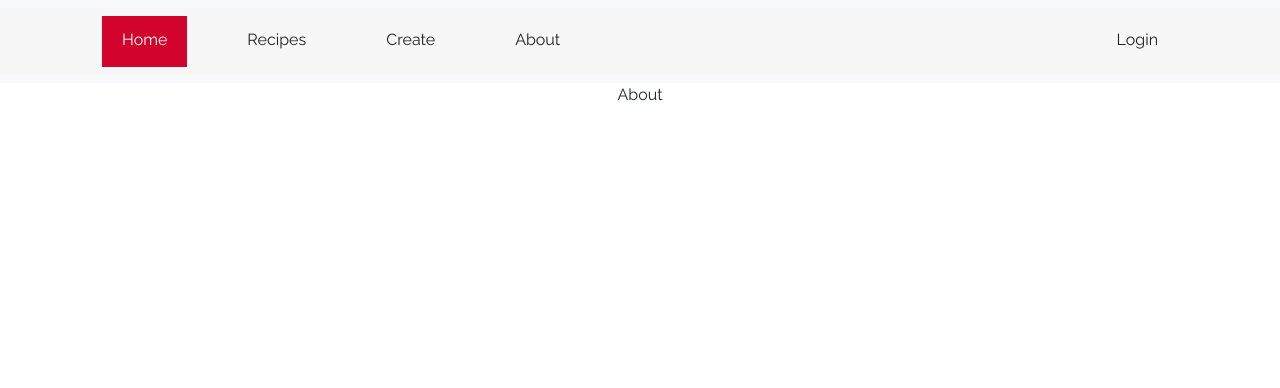
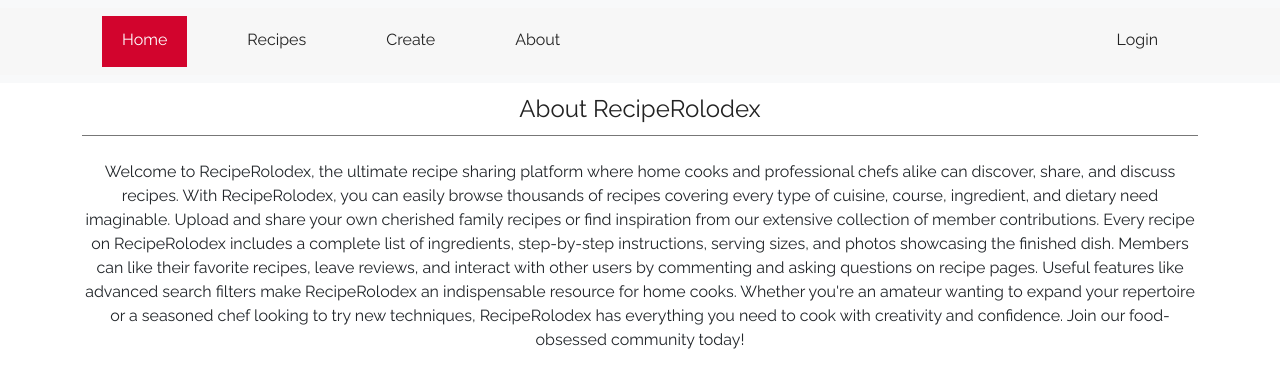
Before and after one commit to sidpendyala/recipe-rolodex, a React (Create React App) app: page /about in a window 1280 px wide. Shown: the top 388 px of the page. Built offline with nearby package versions, Linux system fonts and the light colour scheme; no server answers.

Commit message:
Adding about page

```diff
--- a/src/pages/About.js
+++ b/src/pages/About.js
@@ -2,7 +2,15 @@ import React from 'react'
 
 const About = () => {
   return (
-    <div>About</div>
+    <div className="container-fluid mb-4">
+      <div className="container">
+      <div className="col-12">
+      <div className="blog-heading text-center py-2 mb-4">About RecipeRolodex</div>
+      <p>Welcome to RecipeRolodex, the ultimate recipe sharing platform where home cooks and professional chefs alike can discover, share, and discuss recipes. With RecipeRolodex, you can easily browse thousands of recipes covering every type of cuisine, course, ingredient, and dietary need imaginable. Upload and share your own cherished family recipes or find inspiration from our extensive collection of member contributions. Every recipe on RecipeRolodex includes a complete list of ingredients, step-by-step instructions, serving sizes, and photos showcasing the finished dish. Members can like their favorite recipes, leave reviews, and interact with other users by commenting and asking questions on recipe pages. Useful features like advanced search filters make RecipeRolodex an indispensable resource for home cooks. Whether you're an amateur wanting to expand your repertoire or a seasoned chef looking to try new techniques, RecipeRolodex has everything you need to cook with creativity and confidence. Join our food-obsessed community today!
+      </p>
+      </div>
+      </div>
+    </div>
   )
 }
 
```
